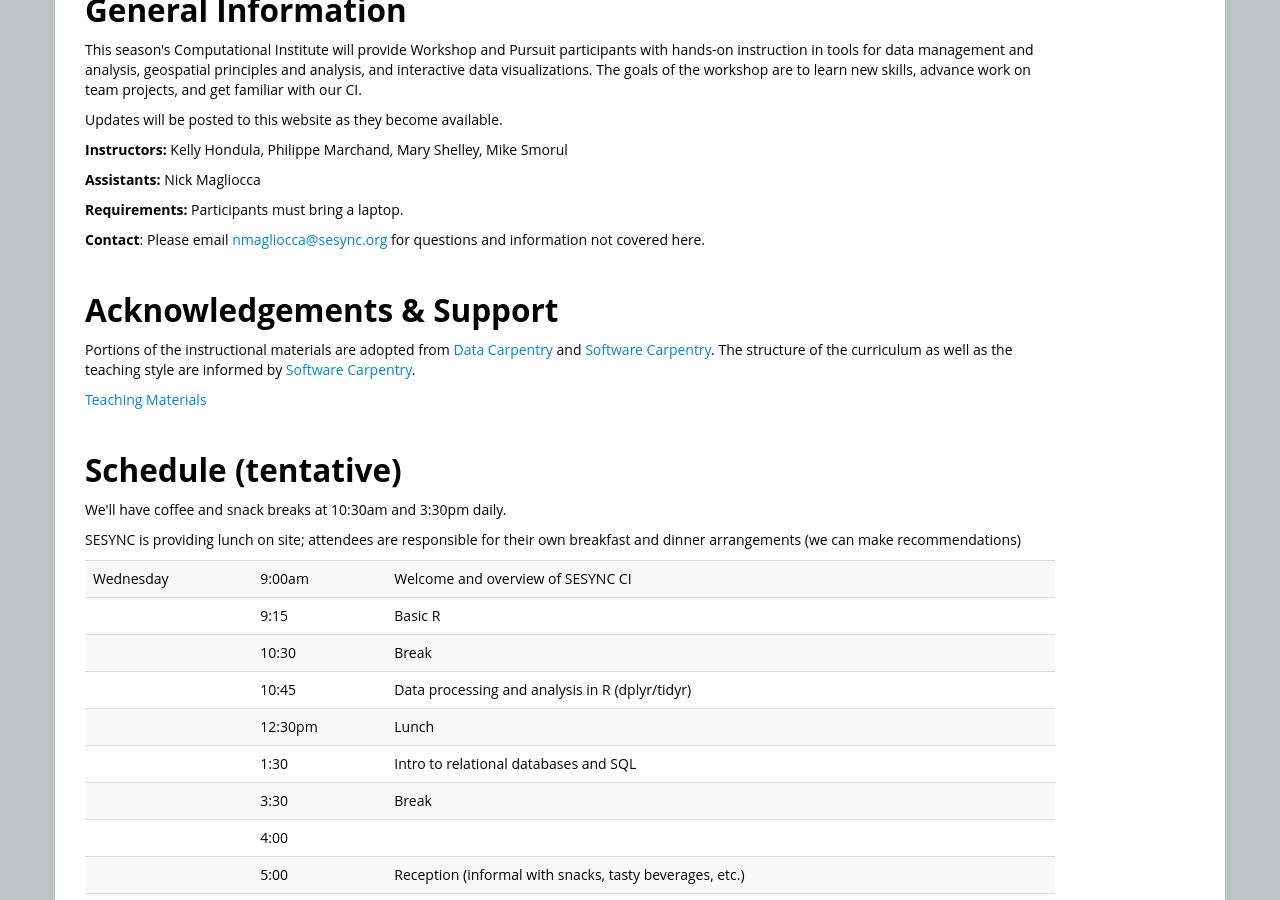
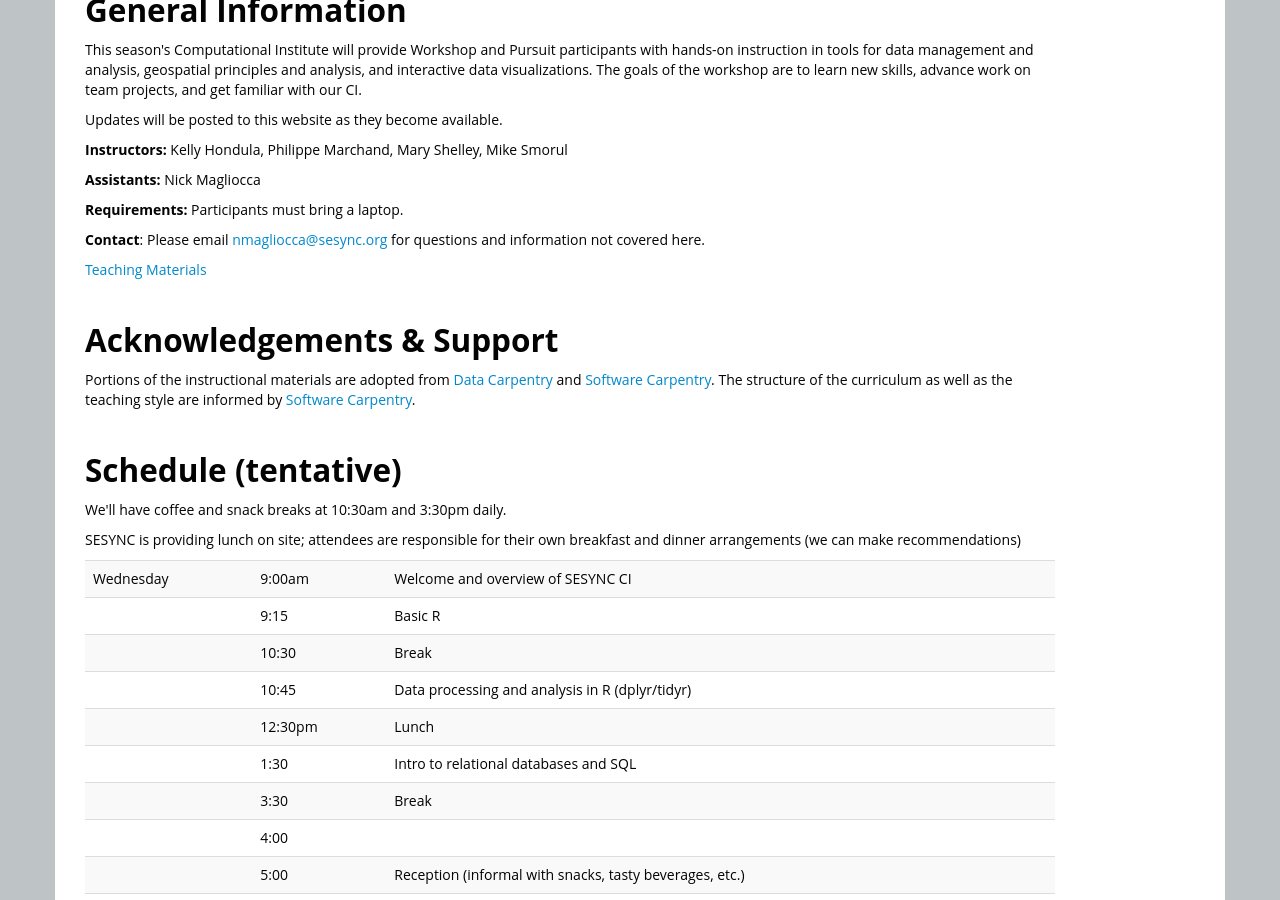
Before and after one commit to SESYNC-ci/geospatial-packages-in-R-lesson, a Jekyll site: the page built from index.html, in a window 1280 px wide and 900 px high, scrolled down 566 px. Built offline with Jekyll 4.4.1, drawn with Linux system fonts in a browser that asks for light colours; nearby versions of some CDN libraries; library files that are not in the unit come from our copies; part of the change alters nothing that is shown.

```diff
--- a/index.html
+++ b/index.html
@@ -96,6 +96,8 @@ This season's Computational Institute will provide Workshop and Pursuit particip
 <p><strong>Etherpad</strong>: <a href="{{page.etherpad}}">{{page.etherpad}}</a></p>
 {% endif %}
 
+<p><a href="https://github.com/SESYNC-ci/ci-spring2016" target="_blank">Teaching Materials</a></a></p>
+
 
 <h2>Acknowledgements &amp; Support</h2>
 <div class="pull-right" style="max-width: 320px; padding-left: 6px;">
@@ -104,8 +106,6 @@ This season's Computational Institute will provide Workshop and Pursuit particip
 Portions of the instructional materials are adopted from <a href="http://www.datacarpentry.org" target="_blank">Data Carpentry</a> and <a href="http://software-carpentry.org" target="_blank">Software Carpentry</a>.
 The structure of the curriculum as well as the teaching style are informed by <a href="http://software-carpentry.org" target="_blank">Software Carpentry</a>.
 </p>
-
-<p><a href="https://github.com/SESYNC-ci/ci-spring2016" target="_blank">Teaching Materials</a></a></p>
 
 <!--
     Edit this block to show the syllabus and schedule for your bootcamp.
```
